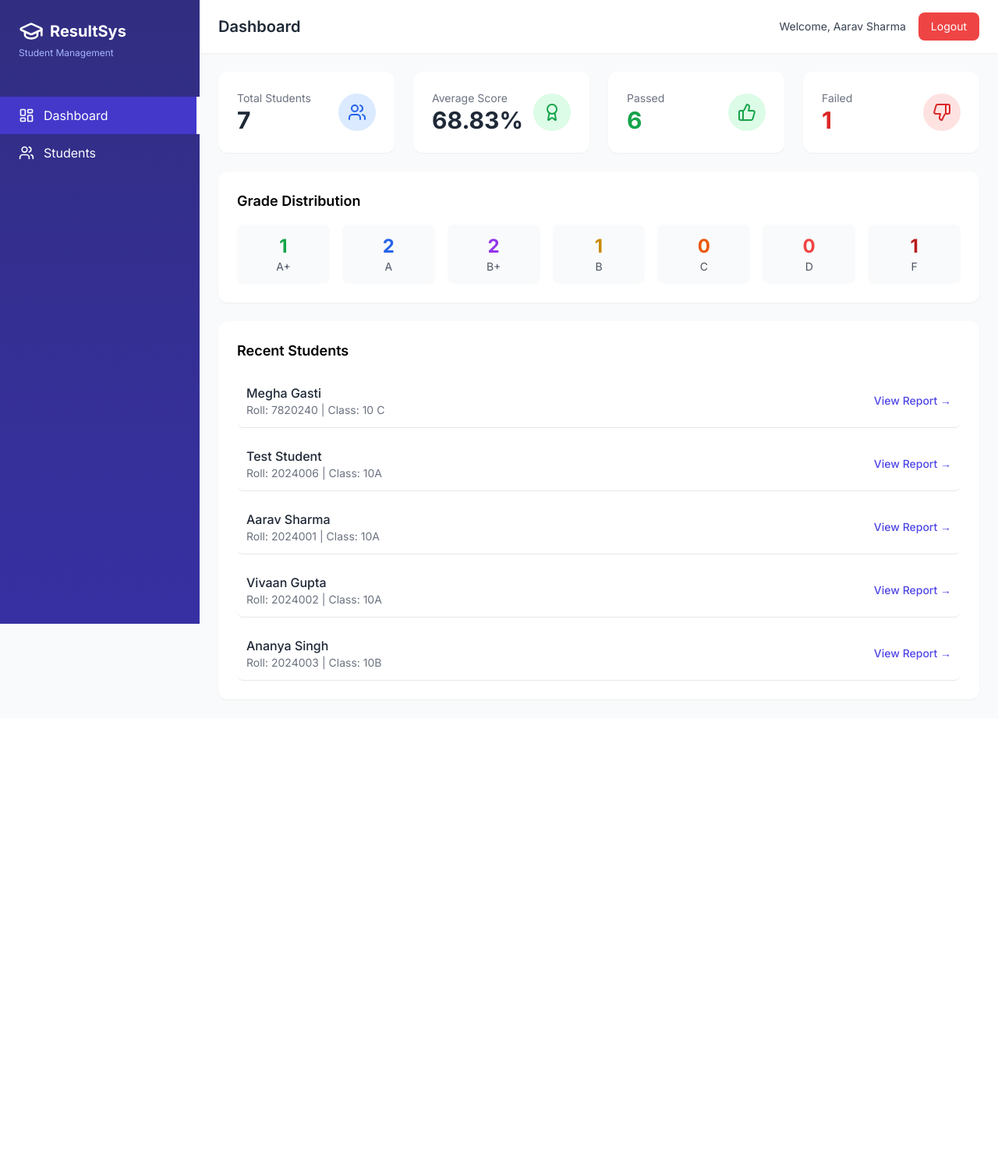
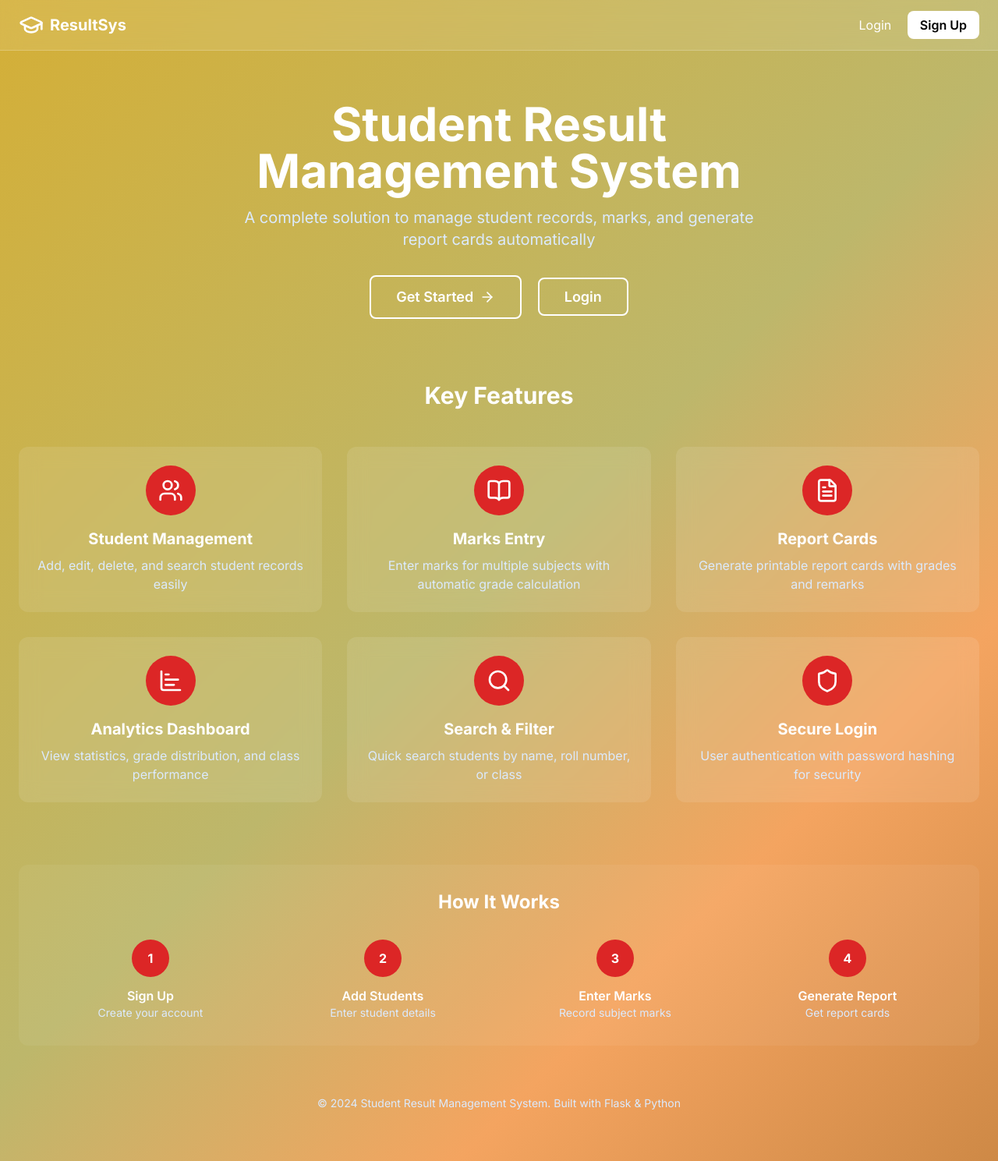
Before and after one commit to Soujanya-patil/student-result-management-system, a Flask app: page / in a window 1280 px wide. Shown: the whole page at 78% size. Before the commit the page ends 898 px from the top, so only its background shows below. Run offline with Flask 3, Linux system fonts and the light colour scheme; a user stored in the database is signed in; some libraries are stand-ins or nearby versions.

Commit message:
Student Result Management System with filter functionality

```diff
--- a/app.py
+++ b/app.py
@@ -3,9 +3,11 @@ from models import db, Student, Subject, Result, User
 from datetime import datetime
 from functools import wraps
 
+import os
+
 app = Flask(__name__)
 app.config['SECRET_KEY'] = 'your-secret-key'
-app.config['SQLALCHEMY_DATABASE_URI'] = 'sqlite:///results.db'
+app.config['SQLALCHEMY_DATABASE_URI'] = f'sqlite:///{os.path.join(app.instance_path, "results.db")}'
 app.config['SQLALCHEMY_TRACK_MODIFICATIONS'] = False
 
 db.init_app(app)
@@ -23,6 +25,12 @@ def login_required(f):
 # Create tables
 with app.app_context():
     db.create_all()
+
+# ========== WELCOME PAGE (NO LOGIN REQUIRED) ==========
+
+@app.route('/')
+def home():
+    return render_template('welcome.html')
 
 # ========== AUTHENTICATION ROUTES ==========
 
@@ -80,9 +88,9 @@ def logout():
     flash('Logged out successfully', 'info')
     return redirect(url_for('login'))
 
-# ========== DASHBOARD ROUTE (ONLY ONE!) ==========
+# ========== DASHBOARD ROUTE (REQUIRES LOGIN) ==========
 
-@app.route('/')
+@app.route('/dashboard')
 @login_required
 def dashboard():
     total_students = Student.query.count()
@@ -120,9 +128,32 @@ def dashboard():
 @app.route('/students')
 @login_required
 def students_list():
-    students = Student.query.all()
-    classes = db.session.query(Student.class_name).distinct().all()
-    return render_template('students.html', students=students, classes=[c[0] for c in classes if c[0]])
+    # Get filter parameters from URL
+    class_filter = request.args.get('class', '')
+    search = request.args.get('search', '')
+
+    # Start with all students query
+    query = Student.query
+
+    # Apply class filter if provided
+    if class_filter:
+        query = query.filter(Student.class_name == class_filter)
+
+    # Apply search filter if provided
+    if search:
+        query = query.filter(
+            Student.name.contains(search) |
+            Student.roll_number.contains(search)
+        )
+
+    # Execute query
+    students = query.order_by(Student.roll_number).all()
+
+    # Get all unique classes for dropdown
+    all_classes = db.session.query(Student.class_name).distinct().all()
+    class_list = [c[0] for c in all_classes if c[0]]
+
+    return render_template('students.html', students=students, classes=class_list)
 
 @app.route('/student/add', methods=['GET', 'POST'])
 @login_required
@@ -200,21 +231,28 @@ def save_results():
 
     try:
         for subject_result in data['results']:
+            subject = Subject.query.get(subject_result['subject_id'])
+            if not subject:
+                return jsonify({'success': False, 'message': f'Subject with id {subject_result["subject_id"]} not found'})
+
             result = Result.query.filter_by(
                 student_id=student_id,
                 subject_id=subject_result['subject_id']
             ).first()
 
             marks = float(subject_result['marks'])
+            if marks < 0 or marks > subject.max_marks:
+                return jsonify({'success': False, 'message': f'Marks for {subject.name} must be between 0 and {subject.max_marks}'})
 
             if result:
                 result.marks_obtained = marks
+                result.total_marks = subject.max_marks
             else:
                 result = Result(
                     student_id=student_id,
                     subject_id=subject_result['subject_id'],
                     marks_obtained=marks,
-                    total_marks=100
+                    total_marks=subject.max_marks
                 )
                 db.session.add(result)
 
--- a/requirements.txt
+++ b/requirements.txt
@@ -0,0 +1,3 @@
+Flask==2.3.3
+Flask-SQLAlchemy==3.0.5
+Werkzeug==2.3.7
--- a/templates/login.html
+++ b/templates/login.html
@@ -5,7 +5,7 @@
     <style>
         body {
             font-family: Arial, sans-serif;
-            background: #4f46e5;
+            background: #d6d4f3;
             display: flex;
             justify-content: center;
             align-items: center;
@@ -42,7 +42,7 @@
             font-size: 16px;
         }
         button:hover {
-            background: #4338ca;
+            background: #6961bd;
         }
         .message {
             padding: 10px;
--- a/templates/results.html
+++ b/templates/results.html
@@ -134,7 +134,7 @@
         }
         {% endfor %}
 
-        const percentage = (totalObtained / totalPossible) * 100;
+        const percentage = totalPossible > 0 ? (totalObtained / totalPossible) * 100 : 0;
         const summary = document.getElementById('resultSummary');
 
         let grade = '';
--- a/templates/signup.html
+++ b/templates/signup.html
@@ -5,7 +5,7 @@
     <style>
         body {
             font-family: Arial, sans-serif;
-            background: #4f46e5;
+            background: #d6d4f3;
             display: flex;
             justify-content: center;
             align-items: center;
@@ -42,7 +42,7 @@
             font-size: 16px;
         }
         button:hover {
-            background: #4338ca;
+            background: #6961bd;
         }
         .message {
             padding: 10px;
--- /dev/null
+++ b/templates/welcome.html
@@ -0,0 +1,157 @@
+<!DOCTYPE html>
+<html lang="en">
+<head>
+    <meta charset="UTF-8">
+    <meta name="viewport" content="width=device-width, initial-scale=1.0">
+    <title>Welcome | Student Result System</title>
+    <script src="https://cdn.tailwindcss.com"></script>
+    <script src="https://unpkg.com/lucide@latest"></script>
+    <style>
+        @import url('https://fonts.googleapis.com/css2?family=Inter:wght@300;400;500;600;700&display=swap');
+        body { font-family: 'Inter', sans-serif; }
+        .custom-bg {
+
+            background: linear-gradient(135deg,  #D4AF37 0%, #BDB76B 50%, #F4A460 75%, #CE8946 100%);
+        }
+    </style>
+</head>
+<body class="custom-bg min-h-screen">
+    <!-- Navigation -->
+    <nav class="bg-white/10 backdrop-blur-md border-b border-white/20">
+        <div class="container mx-auto px-6 py-4 flex justify-between items-center">
+            <div class="flex items-center space-x-2">
+                <i data-lucide="graduation-cap" class="w-8 h-8 text-white"></i>
+                <span class="text-white text-xl font-bold">ResultSys</span>
+            </div>
+            <div class="space-x-4">
+                <a href="/login" class="text-white hover:text-red-200 transition">Login</a>
+                <a href="/signup" class="bg-white text-navy-800 px-4 py-2 rounded-lg font-semibold hover:bg-gray-100 transition">
+                    Sign Up
+                </a>
+            </div>
+        </div>
+    </nav>
+
+    <!-- Hero Section -->
+    <div class="container mx-auto px-6 py-16">
+        <div class="text-center text-white">
+            <h1 class="text-5xl md:text-6xl font-bold mb-4">Student Result<br>Management System</h1>
+            <p class="text-xl text-blue-100 mb-8 max-w-2xl mx-auto">
+                A complete solution to manage student records, marks, and generate report cards automatically
+            </p>
+            <div class="space-x-4">
+                <a href="/signup" class="border-2 border-white text-white px-8 py-3 rounded-lg font-semibold text-lg hover:bg-white/10 transition inline-flex items-center">
+    Get Started <i data-lucide="arrow-right" class="w-5 h-5 ml-2"></i>
+</a>
+                <a href="/login" class="border-2 border-white text-white px-8 py-3 rounded-lg font-semibold text-lg hover:bg-white/10 transition">
+                    Login
+                </a>
+            </div>
+        </div>
+
+        <!-- Features Section -->
+        <div class="mt-20">
+            <h2 class="text-3xl font-bold text-center text-white mb-12">Key Features</h2>
+            <div class="grid md:grid-cols-3 gap-8">
+                <!-- Feature 1 -->
+                <div class="bg-white/10 backdrop-blur-md rounded-xl p-6 text-center hover:bg-white/15 transition">
+                    <div class="w-16 h-16 bg-red-600 rounded-full flex items-center justify-center mx-auto mb-4">
+                        <i data-lucide="users" class="w-8 h-8 text-white"></i>
+                    </div>
+                    <h3 class="text-xl font-bold text-white mb-2">Student Management</h3>
+                    <p class="text-blue-100">Add, edit, delete, and search student records easily</p>
+                </div>
+
+                <!-- Feature 2 -->
+                <div class="bg-white/10 backdrop-blur-md rounded-xl p-6 text-center hover:bg-white/15 transition">
+                    <div class="w-16 h-16 bg-red-600 rounded-full flex items-center justify-center mx-auto mb-4">
+                        <i data-lucide="book-open" class="w-8 h-8 text-white"></i>
+                    </div>
+                    <h3 class="text-xl font-bold text-white mb-2">Marks Entry</h3>
+                    <p class="text-blue-100">Enter marks for multiple subjects with automatic grade calculation</p>
+                </div>
+
+                <!-- Feature 3 -->
+                <div class="bg-white/10 backdrop-blur-md rounded-xl p-6 text-center hover:bg-white/15 transition">
+                    <div class="w-16 h-16 bg-red-600 rounded-full flex items-center justify-center mx-auto mb-4">
+                        <i data-lucide="file-text" class="w-8 h-8 text-white"></i>
+                    </div>
+                    <h3 class="text-xl font-bold text-white mb-2">Report Cards</h3>
+                    <p class="text-blue-100">Generate printable report cards with grades and remarks</p>
+                </div>
+
+                <!-- Feature 4 -->
+                <div class="bg-white/10 backdrop-blur-md rounded-xl p-6 text-center hover:bg-white/15 transition">
+                    <div class="w-16 h-16 bg-red-600 rounded-full flex items-center justify-center mx-auto mb-4">
+                        <i data-lucide="chart-bar" class="w-8 h-8 text-white"></i>
+                    </div>
+                    <h3 class="text-xl font-bold text-white mb-2">Analytics Dashboard</h3>
+                    <p class="text-blue-100">View statistics, grade distribution, and class performance</p>
+                </div>
+
+                <!-- Feature 5 -->
+                <div class="bg-white/10 backdrop-blur-md rounded-xl p-6 text-center hover:bg-white/15 transition">
+                    <div class="w-16 h-16 bg-red-600 rounded-full flex items-center justify-center mx-auto mb-4">
+                        <i data-lucide="search" class="w-8 h-8 text-white"></i>
+                    </div>
+                    <h3 class="text-xl font-bold text-white mb-2">Search & Filter</h3>
+                    <p class="text-blue-100">Quick search students by name, roll number, or class</p>
+                </div>
+
+                <!-- Feature 6 -->
+                <div class="bg-white/10 backdrop-blur-md rounded-xl p-6 text-center hover:bg-white/15 transition">
+                    <div class="w-16 h-16 bg-red-600 rounded-full flex items-center justify-center mx-auto mb-4">
+                        <i data-lucide="shield" class="w-8 h-8 text-white"></i>
+                    </div>
+                    <h3 class="text-xl font-bold text-white mb-2">Secure Login</h3>
+                    <p class="text-blue-100">User authentication with password hashing for security</p>
+                </div>
+            </div>
+        </div>
+
+        <!-- How It Works -->
+        <div class="mt-20 bg-white/5 rounded-xl p-8">
+            <h2 class="text-2xl font-bold text-center text-white mb-8">How It Works</h2>
+            <div class="grid md:grid-cols-4 gap-6 text-center">
+                <div>
+                    <div class="w-12 h-12 bg-red-600 rounded-full flex items-center justify-center mx-auto mb-3">
+                        <span class="text-white font-bold">1</span>
+                    </div>
+                    <p class="text-white font-semibold">Sign Up</p>
+                    <p class="text-blue-100 text-sm">Create your account</p>
+                </div>
+                <div>
+                    <div class="w-12 h-12 bg-red-600 rounded-full flex items-center justify-center mx-auto mb-3">
+                        <span class="text-white font-bold">2</span>
+                    </div>
+                    <p class="text-white font-semibold">Add Students</p>
+                    <p class="text-blue-100 text-sm">Enter student details</p>
+                </div>
+                <div>
+                    <div class="w-12 h-12 bg-red-600 rounded-full flex items-center justify-center mx-auto mb-3">
+                        <span class="text-white font-bold">3</span>
+                    </div>
+                    <p class="text-white font-semibold">Enter Marks</p>
+                    <p class="text-blue-100 text-sm">Record subject marks</p>
+                </div>
+                <div>
+                    <div class="w-12 h-12 bg-red-600 rounded-full flex items-center justify-center mx-auto mb-3">
+                        <span class="text-white font-bold">4</span>
+                    </div>
+                    <p class="text-white font-semibold">Generate Report</p>
+                    <p class="text-blue-100 text-sm">Get report cards</p>
+                </div>
+            </div>
+        </div>
+
+        <!-- Footer -->
+        <div class="mt-16 text-center text-blue-100 text-sm">
+            <p>© 2024 Student Result Management System. Built with Flask & Python</p>
+        </div>
+    </div>
+
+    <script>
+        lucide.createIcons();
+    </script>
+</body>
+</html>
```
Also changed, not shown: templates/students.html (+25 -7 lines), instance/results.db.
